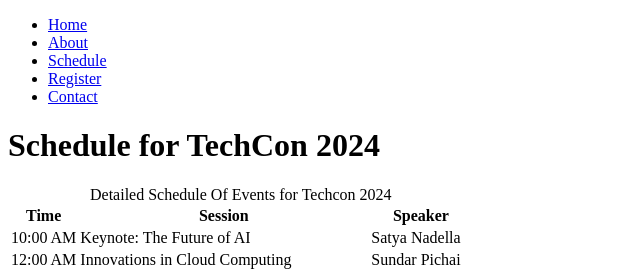
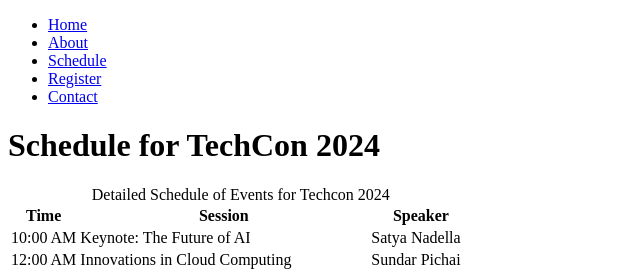
Before and after one commit to victor20-tech/TechCon_HTML, a plain HTML site: page techcon_website/schedule.html in a window 1280 px wide. Shown: the top 273 px of the page, 0-640 px from the left. Drawn offline with Linux system fonts and the light colour scheme.

Commit message:
Update schedule.html

```diff
--- a/techcon_website/schedule.html
+++ b/techcon_website/schedule.html
@@ -18,7 +18,7 @@
         </nav>
         <h1>Schedule for TechCon 2024</h1>
         <table>
-            <caption>Detailed Schedule Of Events for Techcon 2024</caption>
+            <caption>Detailed Schedule of Events for Techcon 2024</caption>
             <thead>
                 <tr>
                     <th scope="col">Time</th>
```
